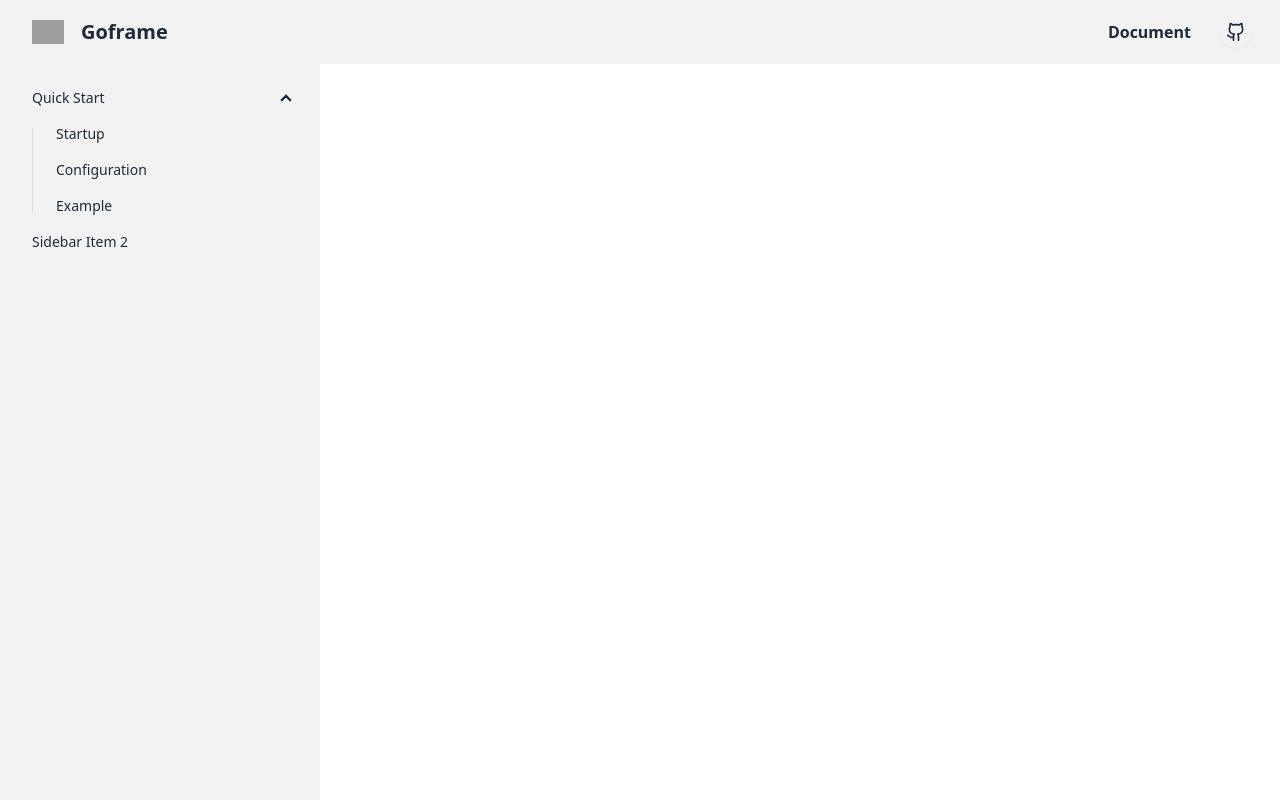
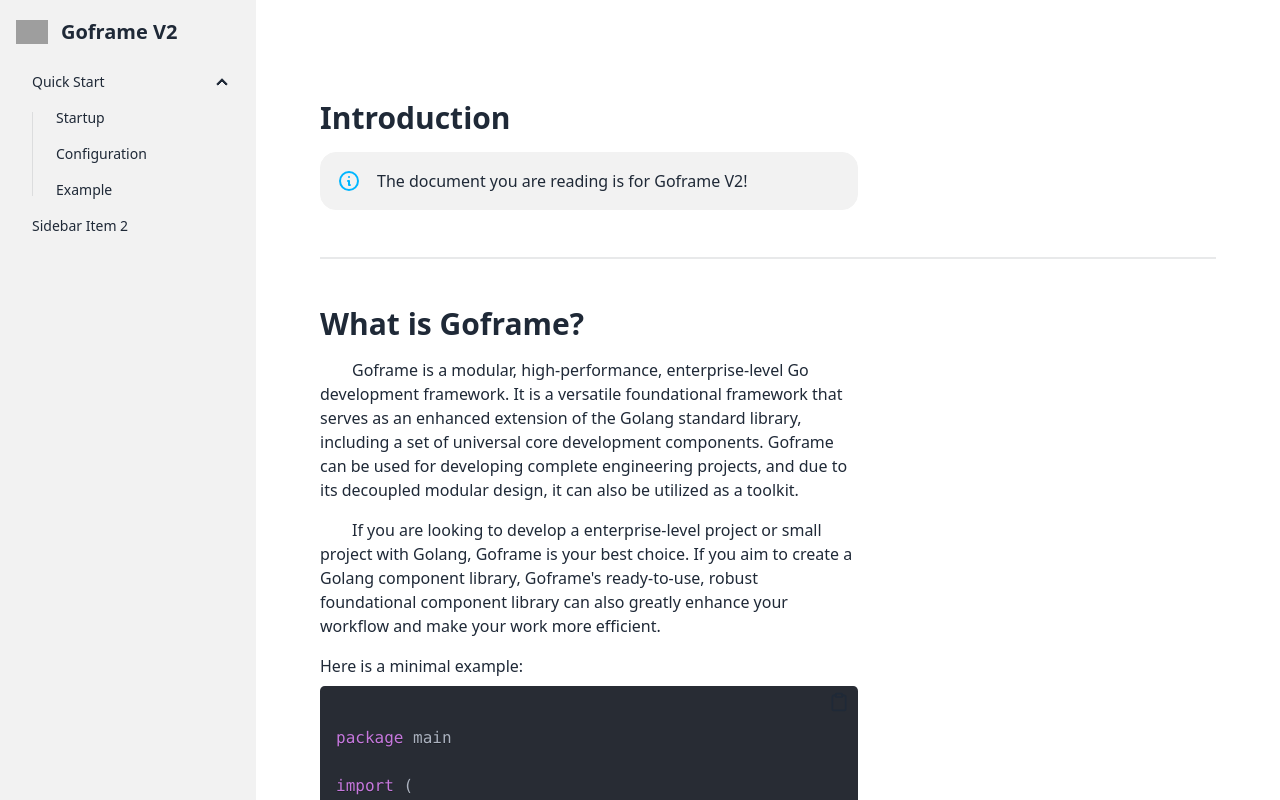
Before and after one commit to chenjunqian/goframedocs, a Next.js app: page /docs in a window 1280 px wide. Shown: the top 800 px of the page. Built offline with nearby package versions, Linux system fonts and the light colour scheme; grey boxes are pictures that could not be loaded.

Commit message:
update: refine drawer and docs page

```diff
--- a/app/docs/page.tsx
+++ b/app/docs/page.tsx
@@ -1,13 +1,70 @@
+import CodeBlock from "../../components/code-block";
 import { DocsDrawer } from "../../components/docs-drawer";
 
 
 
 export default function Page() {
     return (
-        <div className="w-full">
-            <DocsDrawer>
+        <DocsDrawer>
+            <div className="w-full pl-16 pr-16 mt-9">
+                <div className="w-full flex justify-start">
+                    <h1 className="text-3xl font-bold">Introduction</h1>
+                </div>
+                <div className="w-full flex justify-start mt-4">
+                    <div role="alert" className="alert lg:w-3/5 w-4/5">
+                        <svg
+                            xmlns="http://www.w3.org/2000/svg"
+                            fill="none"
+                            viewBox="0 0 24 24"
+                            className="stroke-info h-6 w-6 shrink-0">
+                            <path
+                                strokeLinecap="round"
+                                strokeLinejoin="round"
+                                strokeWidth="2"
+                                d="M13 16h-1v-4h-1m1-4h.01M21 12a9 9 0 11-18 0 9 9 0 0118 0z"></path>
+                        </svg>
+                        <span>The document you are reading is for Goframe V2!</span>
+                    </div>
+                </div>
+                <div className="flex w-full flex-col mt-6 mb-6">
+                    <div className="divider"></div>
+                </div>
 
-            </DocsDrawer>
-        </div>
+                <div className="w-full flex justify-start">
+                    <h1 className="text-3xl font-bold">What is Goframe?</h1>
+                </div>
+                <div className="flex justify-start mt-4 lg:w-3/5 w-4/5">
+                    <div>
+                        <p className="indent-8">
+                            Goframe is a modular, high-performance, enterprise-level Go development framework.
+                            It is a versatile foundational framework that serves as an enhanced extension of the Golang standard library, including a set of universal core development components.
+                            Goframe can be used for developing complete engineering projects, and due to its decoupled modular design, it can also be utilized as a toolkit.
+                        </p>
+                        <p className="indent-8 mt-4">
+                            If you are looking to develop a enterprise-level project or small project with Golang, Goframe is your best choice. If you aim to create a Golang component library, Goframe's ready-to-use, robust foundational component library can also greatly enhance your workflow and make your work more efficient.
+                        </p>
+                    </div>
+                </div>
+                <div className="flex justify-start mt-4 lg:w-3/5 w-4/5">
+                    <div className="w-full">
+                        <p>Here is a minimal example:</p>
+                        <CodeBlock language="go" code={`
+package main
+
+import (
+    _ "github.com/gogf/gf/contrib/drivers/mysql/v2"
+    _ "github.com/gogf/gf-demo-user/v2/internal/logic"
+    "github.com/gogf/gf/v2/os/gctx"
+    "github.com/gogf/gf-demo-user/v2/internal/cmd"
+)
+
+func main() {
+    cmd.Main.Run(gctx.New())
+}
+                        `} />
+                    </div>
+                </div>
+            </div>
+        </DocsDrawer>
     )
 }
--- a/app/layout.tsx
+++ b/app/layout.tsx
@@ -1,7 +1,6 @@
 import type { Metadata } from "next";
 import "./globals.css";
 import { siteConfig } from "../config/site";
-import { SiteHeader } from "../components/site-header";
 
 export const metadata: Metadata = {
     title: siteConfig.name,
@@ -24,7 +23,6 @@
             <head></head>
             <body className="">
                 <div className="relative flex min-h-screen flex-col">
-                    <SiteHeader />
                     <div className="flex-1">{children}</div>
                 </div>
             </body>
--- a/app/page.tsx
+++ b/app/page.tsx
@@ -3,10 +3,12 @@
 import Link from "next/link";
 import { siteConfig } from "../config/site";
 import SiteFooter from "../components/site-footer";
+import { SiteHeader } from "../components/site-header";
 
 export default function Home() {
     return (
         <div className="min-h-screen w-full">
+            <SiteHeader />
             <div className="w-full flex justify-center mt-28">
                 <div className="text-4xl md:w-1/2 w-full flex justify-center">
                     <Image src={"/gf-logo.png"} alt={"logo"} width={256} height={256} />
--- a/components/code-block.tsx
+++ b/components/code-block.tsx
@@ -2,8 +2,8 @@
 
 import { Clipboard, ClipboardCopy } from 'lucide-react';
 import React, { useState } from 'react';
-import { PrismLight as SyntaxHighlighter } from 'react-syntax-highlighter';
-import { atomDark } from 'react-syntax-highlighter/dist/cjs/styles/prism';
+import { Prism as SyntaxHighlighter } from 'react-syntax-highlighter';
+import { oneDark } from 'react-syntax-highlighter/dist/cjs/styles/prism';
 
 function CodeBlock({ language, code }: { language: string, code: string }) {
     const [copied, setCopied] = useState(false);
@@ -18,7 +18,7 @@
 
     return (
         <div className="relative">
-            <SyntaxHighlighter language={language} style={atomDark}>
+            <SyntaxHighlighter language={language} style={oneDark}>
                 {code}
             </SyntaxHighlighter>
             <button className="absolute top-0 right-0 px-2 py-1 btn btn-ghost btn-sm" onClick={handleCopy}>
--- a/components/docs-drawer.tsx
+++ b/components/docs-drawer.tsx
@@ -1,12 +1,13 @@
 import { Menu } from "lucide-react";
 import Link from "next/link";
+import Image from "next/image";
 
 
-export function DocsDrawer() {
+export function DocsDrawer({ children }: Readonly<{ children: React.ReactNode }>) {
     return (
-        <div className="drawer lg:drawer-open z-50 sticky lg:fixed lg:top-16">
+        <div className="drawer lg:drawer-open">
             <input id="docs-drawer" type="checkbox" className="drawer-toggle" />
-            <div className="drawer-content">
+            <div className="drawer-content pt-16">
                 {/* Page content here */}
                 <div className="w-full lg:hidden flex h-10 bg-base-200 mt-1">
                     <div className="flex justify-start items-center">
@@ -16,13 +17,16 @@
                         </label>
                     </div>
                 </div>
-                <div className="w-full">
-                </div>
+                <div className="w-full">{children}</div>
             </div>
-            <div className="drawer-side z-50">
+            <div className="drawer-side z-40">
                 <label htmlFor="docs-drawer" aria-label="close sidebar" className="drawer-overlay"></label>
-                <ul className="menu bg-base-200 text-base-content min-h-full w-80 p-4">
+                <ul className="menu bg-base-200 text-base-content min-h-full w-64 p-4">
                     {/* Sidebar content here */}
+                    <div className="flex items-center mb-4">
+                        <Image src="/gf-logo.png" alt="logo" width={32} height={32} />
+                        <a className="btn btn-sm btn-ghost text-xl" href="/">Goframe V2</a>
+                    </div>
                     <li>
                         <details open>
                             <summary><Link href="/docs/quick-start">Quick Start</Link></summary>
--- a/components/site-header.tsx
+++ b/components/site-header.tsx
@@ -6,7 +6,7 @@
 export function SiteHeader() {
 
     return (
-        <header className="z-40 sticky w-full lg:fixed">
+        <header className="z-40 w-full lg:fixed lg:top-0">
             <div className="navbar bg-base-200">
                 <div className="navbar-start">
                     <Image src="/gf-logo.png" alt="logo" width={32} height={32} className="ml-6" />
--- a/package.json
+++ b/package.json
@@ -14,6 +14,7 @@
     "next-themes": "^0.3.0",
     "react": "^18",
     "react-dom": "^18",
+    "react-syntax-highlighter": "^15.5.0",
     "tailwind-merge": "^2.3.0",
     "tailwindcss-animate": "^1.0.7"
   },
@@ -21,6 +22,7 @@
     "@types/node": "^20",
     "@types/react": "^18",
     "@types/react-dom": "^18",
+    "@types/react-syntax-highlighter": "^15.5.13",
     "daisyui": "^4.12.10",
     "eslint": "^8",
     "eslint-config-next": "14.2.4",
```
Also changed, not shown: 2 other files (tests, documents, lock files or other folders).
